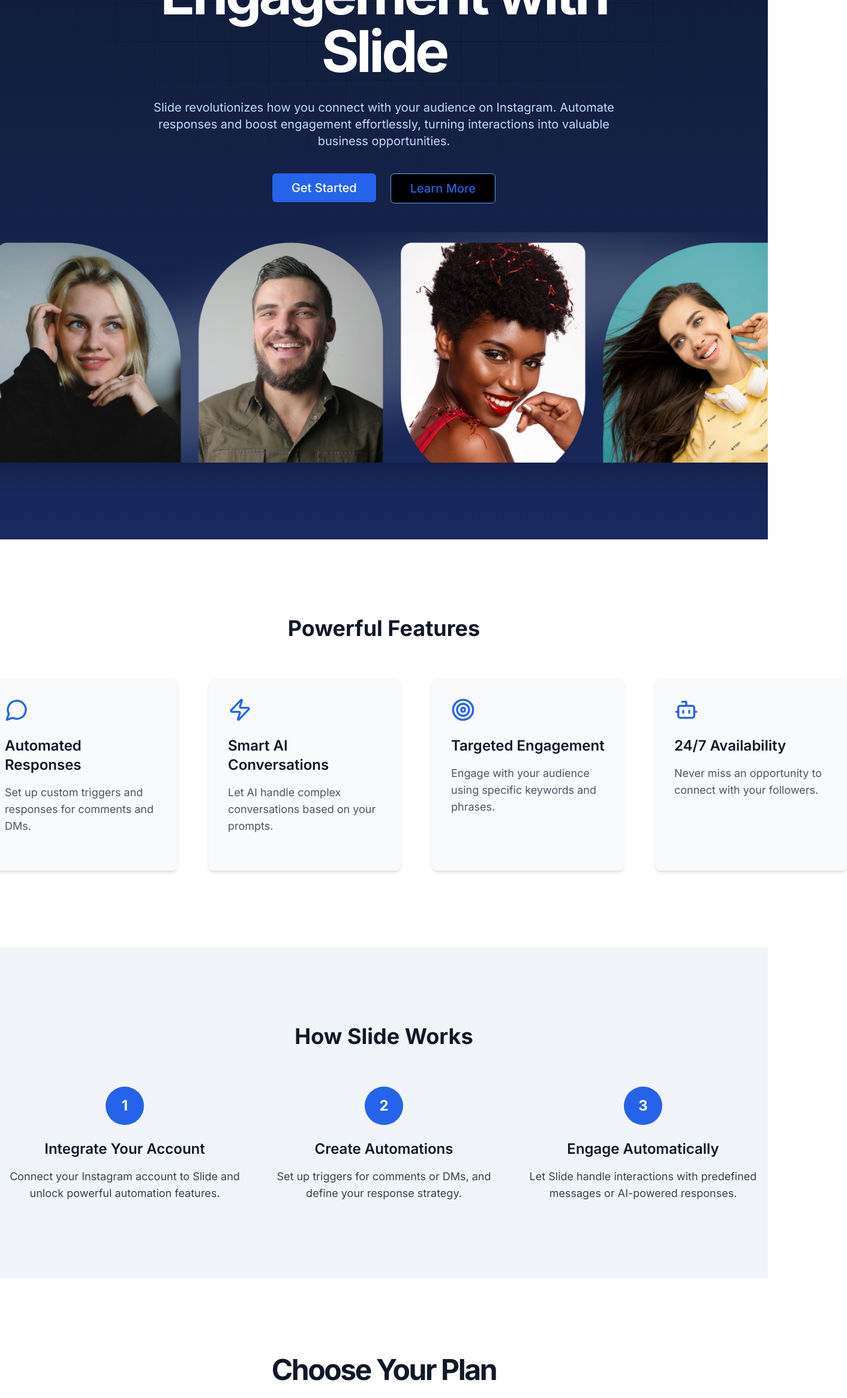
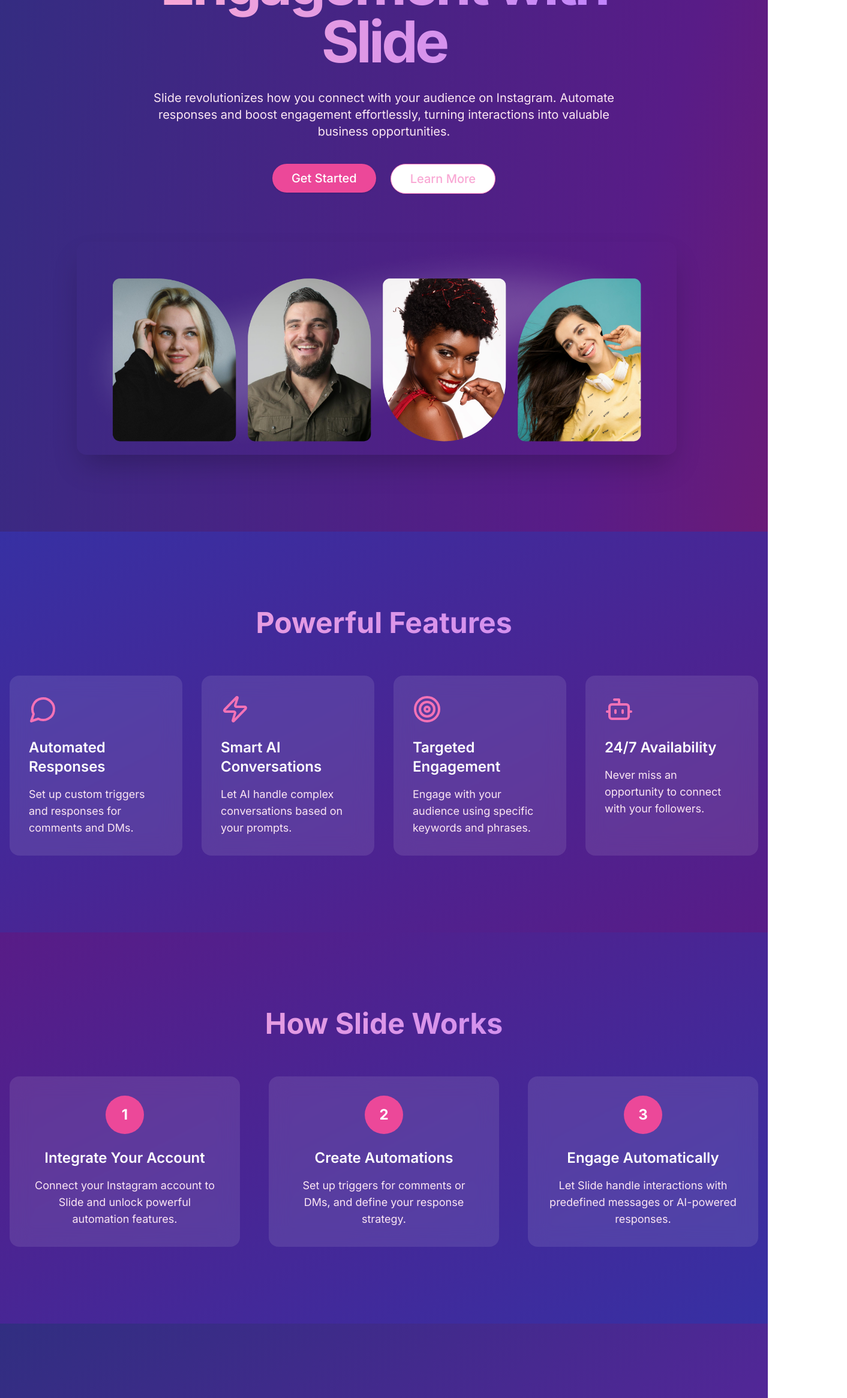
Before and after one commit to Sumit3972/slider-insta, a Next.js app: page / in a window 1280 px wide. Shown: the part 467-2797 px from the top of the page at 60% size, 1412 px wide, since content can reach past the window. Built offline with nearby package versions, Linux system fonts and the light colour scheme.

Commit message:
Added feature

```diff
--- a/src/app/(website)/_component/home-client.tsx
+++ b/src/app/(website)/_component/home-client.tsx
@@ -67,7 +67,7 @@ export default function HomeClient() {
       role: "Fashion Influencer",
       content:
         "Slide has revolutionized how I interact with my followers. The AI responses are so natural, my engagement has skyrocketed!",
-      avatar: "https://randomuser.me/api/portraits/men/1.jpg",
+      avatar: "https://randomuser.me/api/portraits/women/1.jpg",
     },
     {
       name: "Mike Chen",
@@ -79,62 +79,59 @@ export default function HomeClient() {
   ]
 
   return (
-    <main className="bg-gradient-to-b from-slate-900 via-blue-900 to-slate-900">
-      <header className="sticky top-0 z-50 bg-slate-900/95 backdrop-blur-sm">
-        <div className="container px-4 py-6">
+    <main className="bg-gradient-to-br from-indigo-900 via-purple-900 to-pink-800 text-white">
+      <header className="sticky top-0 z-50 bg-indigo-900/95 backdrop-blur-sm">
+        <div className="container mx-auto px-4 py-4">
           <div className="flex items-center justify-between">
             <div className="flex items-center gap-3">
-              <div className="h-10 w-10 rounded-lg bg-white text-primary-foreground flex items-center justify-center font-bold">
-                <SlideSvg />
+              <div className="h-10 w-10 rounded-full bg-white text-indigo-900 flex items-center justify-center font-bold text-2xl">
+                S
               </div>
-              <span className="text-2xl font-semibold text-white">Slide</span>
+              <span className="text-2xl font-semibold">Slide</span>
             </div>
-            <nav className="hidden space-x-8 text-xl text-white md:block">
-              <Link href="#features" className="hover:text-blue-300">
+            <nav className="hidden space-x-8 text-lg md:block">
+              <Link href="#features" className="hover:text-pink-300 transition-colors">
                 Features
               </Link>
-              <Link href="#how-it-works" className="hover:text-blue-300">
+              <Link href="#how-it-works" className="hover:text-pink-300 transition-colors">
                 How It Works
               </Link>
-              <Link href="#pricing" className="hover:text-blue-300">
+              <Link href="#pricing" className="hover:text-pink-300 transition-colors">
                 Pricing
               </Link>
-              <Link href="#testimonials" className="hover:text-blue-300">
+              <Link href="#testimonials" className="hover:text-pink-300 transition-colors">
                 Testimonials
               </Link>
-              <Link href="#contact" className="hover:text-blue-300">
+              <Link href="#contact" className="hover:text-pink-300 transition-colors">
                 Contact
               </Link>
             </nav>
-            <Button className="bg-white text-slate-900 hover:bg-blue-100 text-lg py-2 px-6">
+            <Button className="bg-white text-indigo-900 hover:bg-pink-100 text-lg py-2 px-6 rounded-full transition-all duration-300 transform hover:scale-105">
               <Link href="/dashboard">Login</Link>
             </Button>
           </div>
         </div>
       </header>
 
-      <section className="relative overflow-hidden">
-        <div className="absolute inset-0 bg-[linear-gradient(to_right,#0f172a_1px,transparent_1px),linear-gradient(to_bottom,#0f172a_1px,transparent_1px)] bg-[size:4rem_4rem] [mask-image:radial-gradient(ellipse_60%_50%_at_50%_0%,#000_70%,transparent_110%)]" />
-        <div className="relative container px-4 py-20 md:py-32">
+      <section className="relative overflow-hidden py-20 md:py-32">
+        <div className="container mx-auto px-4">
           <motion.div
             initial={{ opacity: 0, y: 20 }}
             animate={{ opacity: 1, y: 0 }}
             transition={{ duration: 0.8 }}
             className="mx-auto max-w-3xl text-center"
           >
-            <h1 className="text-5xl font-bold leading-tight tracking-tighter text-white sm:text-6xl md:text-7xl lg:text-8xl">
+            <h1 className="text-5xl font-bold leading-tight tracking-tighter sm:text-6xl md:text-7xl lg:text-8xl mb-8 bg-clip-text text-transparent bg-gradient-to-r from-pink-300 to-purple-400">
               Transform Your Instagram Engagement with Slide
             </h1>
-
-            <p className="mt-8 text-xl text-blue-200">
+            <p className="mt-8 text-xl text-pink-100">
               Slide revolutionizes how you connect with your audience on Instagram. Automate responses and boost
               engagement effortlessly, turning interactions into valuable business opportunities.
             </p>
-
             <div className="mt-10 flex justify-center gap-6">
               <Button
                 size="lg"
-                className="bg-blue-600 text-white hover:bg-blue-700 text-xl py-6 px-8"
+                className="bg-pink-500 text-white hover:bg-pink-600 text-xl py-6 px-8 rounded-full transition-all duration-300 transform hover:scale-105"
                 onClick={() => {
                   router.push("/dashboard")
                 }}
@@ -144,7 +141,7 @@ export default function HomeClient() {
               <Button
                 size="lg"
                 variant="outline"
-                className="border-blue-400 text-blue-600 bg-black hover:bg-blue-900/50 text-xl py-6 px-8"
+                className="border-pink-400 text-pink-300 hover:bg-pink-900/50 text-xl py-6 px-8 rounded-full transition-all duration-300 transform hover:scale-105"
                 onClick={() => {
                   router.push("/dashboard")
                 }}
@@ -157,91 +154,86 @@ export default function HomeClient() {
             initial={{ opacity: 0, y: 50 }}
             animate={{ opacity: 1, y: 0 }}
             transition={{ duration: 0.8, delay: 0.2 }}
-            className="relative h-60  md:h-96 w-[120%] right-28 mt-12"
+            className="relative mt-20 mx-auto max-w-5xl"
           >
-            <Image src="/Ig-creators.png" alt="Community members" fill className="object-cover rounded-xl shadow-2xl" />
+            <Image
+              src="/Ig-creators.png"
+              alt="Community members"
+              width={1000}
+              height={600}
+              className="rounded-2xl shadow-2xl"
+            />
           </motion.div>
         </div>
       </section>
-      <section id="features" className="py-32 bg-white">
-  <div className="container px-14 ">
-    <h2 className="text-4xl font-bold text-center mb-16 text-gray-900">Powerful Features</h2>
-    <div className="grid grid-cols-1 md:grid-cols-2 lg:grid-cols-4 gap-60 -ml-20 ">
+      <section id="features" className="py-32 bg-gradient-to-br from-indigo-800 to-purple-900">
+        <div className="container mx-auto px-4">
+          <h2 className="text-5xl font-bold text-center mb-16 text-transparent bg-clip-text bg-gradient-to-r from-pink-300 to-purple-400">
+            Powerful Features
+          </h2>
+          <div className="grid grid-cols-1 md:grid-cols-2 lg:grid-cols-4 gap-8">
             {features.map((feature, index) => (
               <motion.div
                 key={index}
                 initial={{ opacity: 0, y: 20 }}
                 animate={{ opacity: 1, y: 0 }}
                 transition={{ duration: 0.5, delay: index * 0.1 }}
-          className="bg-slate-50 p-8 rounded-lg shadow-md hover:shadow-lg transition-shadow h-80 w-80"
+                className="bg-white/10 p-8 rounded-2xl backdrop-blur-lg hover:bg-white/20 transition-all duration-300 transform hover:scale-105"
               >
-          <div className="text-blue-600 mb-6">
-            {React.cloneElement(feature.icon, { className: "h-10 w-10" })}
-          </div>
-          <h3 className="text-2xl text-gray-900 font-semibold mb-4">{feature.title}</h3>
-          <p className="text-gray-600 text-lg">{feature.description}</p>
+                <div className="text-pink-400 mb-6">{React.cloneElement(feature.icon, { className: "h-12 w-12" })}</div>
+                <h3 className="text-2xl font-semibold mb-4">{feature.title}</h3>
+                <p className="text-pink-100 text-lg">{feature.description}</p>
               </motion.div>
             ))}
           </div>
         </div>
       </section>
 
-
-      <section id="how-it-works" className="py-32 bg-slate-100">
-        <div className="container px-4">
-          <h2 className="text-4xl font-bold text-center mb-16 text-gray-900">How Slide Works</h2>
+      <section id="how-it-works" className="py-32 bg-gradient-to-br from-purple-900 to-indigo-800">
+        <div className="container mx-auto px-4">
+          <h2 className="text-5xl font-bold text-center mb-16 text-transparent bg-clip-text bg-gradient-to-r from-pink-300 to-purple-400">
+            How Slide Works
+          </h2>
           <div className="grid grid-cols-1 md:grid-cols-3 gap-12">
+            {[
+              {
+                title: "Integrate Your Account",
+                description: "Connect your Instagram account to Slide and unlock powerful automation features.",
+              },
+              {
+                title: "Create Automations",
+                description: "Set up triggers for comments or DMs, and define your response strategy.",
+              },
+              {
+                title: "Engage Automatically",
+                description: "Let Slide handle interactions with predefined messages or AI-powered responses.",
+              },
+            ].map((step, index) => (
               <motion.div
-              initial={{ opacity: 0, x: -20 }}
-              animate={{ opacity: 1, x: 0 }}
-              transition={{ duration: 0.5 }}
-              className="text-center"
-            >
-              <div className="bg-blue-600 text-white rounded-full w-16 h-16 flex items-center justify-center mx-auto mb-6 text-2xl font-bold">
-                1
-              </div>
-              <h3 className="text-2xl font-semibold mb-4 text-gray-900">Integrate Your Account</h3>
-              <p className="text-gray-700 text-lg">
-                Connect your Instagram account to Slide and unlock powerful automation features.
-              </p>
-            </motion.div>
-            <motion.div
+                key={index}
                 initial={{ opacity: 0, y: 20 }}
                 animate={{ opacity: 1, y: 0 }}
-              transition={{ duration: 0.5, delay: 0.2 }}
-              className="text-center"
+                transition={{ duration: 0.5, delay: index * 0.2 }}
+                className="text-center bg-white/10 p-8 rounded-2xl backdrop-blur-lg hover:bg-white/20 transition-all duration-300 transform hover:scale-105"
               >
-              <div className="bg-blue-600 text-white rounded-full w-16 h-16 flex items-center justify-center mx-auto mb-6 text-2xl font-bold">
-                2
+                <div className="bg-pink-500 text-white rounded-full w-16 h-16 flex items-center justify-center mx-auto mb-6 text-2xl font-bold">
+                  {index + 1}
                 </div>
-              <h3 className="text-2xl font-semibold mb-4 text-gray-900">Create Automations</h3>
-              <p className="text-gray-700 text-lg">
-                Set up triggers for comments or DMs, and define your response strategy.
-              </p>
+                <h3 className="text-2xl font-semibold mb-4">{step.title}</h3>
+                <p className="text-pink-100 text-lg">{step.description}</p>
               </motion.div>
-            <motion.div
-              initial={{ opacity: 0, x: 20 }}
-              animate={{ opacity: 1, x: 0 }}
-              transition={{ duration: 0.5, delay: 0.4 }}
-              className="text-center"
-            >
-              <div className="bg-blue-600 text-white rounded-full w-16 h-16 flex items-center justify-center mx-auto mb-6 text-2xl font-bold">
-                3
-              </div>
-              <h3 className="text-2xl font-semibold mb-4 text-gray-900">Engage Automatically</h3>
-              <p className="text-gray-700 text-lg">
-                Let Slide handle interactions with predefined messages or AI-powered responses.
-              </p>
-            </motion.div>
+            ))}
           </div>
         </div>
       </section>
 
-      <section id="pricing" className="py-32 bg-white">
-        <div className="container px-4">
+      <section id="pricing" className="py-32 bg-gradient-to-br from-indigo-900 to-purple-800">
+        <div className="container mx-auto px-4">
           <div className="flex flex-col items-center justify-center space-y-6 text-center mb-16">
-            <h2 className="text-4xl font-bold tracking-tighter sm:text-5xl text-gray-900">Choose Your Plan</h2>
-            <p className="max-w-[900px] text-gray-600 text-xl">
+            <h2 className="text-5xl font-bold tracking-tighter sm:text-6xl text-transparent bg-clip-text bg-gradient-to-r from-pink-300 to-purple-400">
+              Choose Your Plan
+            </h2>
+            <p className="max-w-[900px] text-pink-100 text-xl">
               Select the perfect plan to boost your Instagram engagement
             </p>
           </div>
@@ -253,31 +245,31 @@ export default function HomeClient() {
                 animate={{ opacity: 1, y: 0 }}
                 transition={{ duration: 0.5, delay: index * 0.2 }}
               >
-                <Card className="flex flex-col justify-between h-full bg-white shadow-lg">
-                  <CardHeader className="bg-gray-50 p-8">
-                    <CardTitle className="text-3xl font-bold text-gray-900">{plan.name}</CardTitle>
-                    <CardDescription className="text-gray-600 text-lg mt-2">{plan.description}</CardDescription>
+                <Card className="flex flex-col justify-between h-full bg-white/10 backdrop-blur-lg hover:bg-white/20 transition-all duration-300 transform hover:scale-105">
+                  <CardHeader className="bg-gradient-to-br from-pink-500/20 to-purple-500/20 p-8 rounded-t-2xl">
+                    <CardTitle className="text-3xl font-bold text-white">{plan.name}</CardTitle>
+                    <CardDescription className="text-pink-100 text-lg mt-2">{plan.description}</CardDescription>
                   </CardHeader>
                   <CardContent className="grid gap-6 p-8">
-                    <div className="text-5xl font-bold text-gray-900">
+                    <div className="text-5xl font-bold text-transparent bg-clip-text bg-gradient-to-r from-pink-300 to-purple-400">
                       {plan.price}
-                      <span className="text-2xl font-normal text-gray-600">/month</span>
+                      <span className="text-2xl font-normal text-pink-200">/month</span>
                     </div>
                     <ul className="space-y-4">
                       {plan.features.map((feature, i) => (
                         <li key={i} className="flex items-center">
-                          <CheckCircle className="mr-3 h-6 w-6 text-green-500" />
-                          <span className="text-lg text-gray-700">{feature}</span>
+                          <CheckCircle className="mr-3 h-6 w-6 text-pink-400" />
+                          <span className="text-lg text-pink-100">{feature}</span>
                         </li>
                       ))}
                     </ul>
                   </CardContent>
-                  <CardFooter className="bg-gray-50 p-8">
+                  <CardFooter className="bg-gradient-to-br from-pink-500/20 to-purple-500/20 p-8 rounded-b-2xl">
                     <Button
                       onClick={() => {
                         router.push("/dashboard")
                       }}
-                      className="w-full bg-blue-600 hover:bg-blue-700 text-white text-xl py-6"
+                      className="w-full bg-pink-500 hover:bg-pink-600 text-white text-xl py-6 rounded-full transition-all duration-300 transform hover:scale-105"
                     >
                       {plan.cta}
                     </Button>
@@ -289,9 +281,11 @@ export default function HomeClient() {
         </div>
       </section>
 
-      <section id="testimonials" className="py-32 bg-slate-100">
-        <div className="container px-4">
-          <h2 className="text-4xl font-bold text-center mb-16 text-gray-900">What Our Users Say</h2>
+      <section id="testimonials" className="py-32 bg-gradient-to-br from-purple-900 to-indigo-800">
+        <div className="container mx-auto px-4">
+          <h2 className="text-5xl font-bold text-center mb-16 text-transparent bg-clip-text bg-gradient-to-r from-pink-300 to-purple-400">
+            What Our Users Say
+          </h2>
           <div className="grid grid-cols-1 md:grid-cols-2 gap-12 max-w-5xl mx-auto">
             {testimonials.map((testimonial, index) => (
               <motion.div
@@ -299,7 +293,7 @@ export default function HomeClient() {
                 initial={{ opacity: 0, y: 20 }}
                 animate={{ opacity: 1, y: 0 }}
                 transition={{ duration: 0.5, delay: index * 0.2 }}
-                className="bg-white p-8 rounded-lg shadow-md"
+                className="bg-white/10 p-8 rounded-2xl backdrop-blur-lg hover:bg-white/20 transition-all duration-300 transform hover:scale-105"
               >
                 <div className="flex items-center mb-6">
                   <Image
@@ -310,25 +304,27 @@ export default function HomeClient() {
                     className="rounded-full mr-4"
                   />
                   <div>
-                    <h3 className="font-semibold text-xl text-gray-900">{testimonial.name}</h3>
-                    <p className="text-lg text-gray-600">{testimonial.role}</p>
+                    <h3 className="font-semibold text-xl text-white">{testimonial.name}</h3>
+                    <p className="text-lg text-pink-200">{testimonial.role}</p>
                   </div>
                 </div>
-                <p className="text-gray-700 text-lg leading-relaxed">&ldquo;{testimonial.content}&rdquo;</p>
+                <p className="text-pink-100 text-lg leading-relaxed">&ldquo;{testimonial.content}&rdquo;</p>
               </motion.div>
             ))}
           </div>
         </div>
       </section>
 
-      <section id="contact" className="py-32 bg-blue-900 text-white">
-        <div className="container px-4">
+      <section id="contact" className="py-32 bg-gradient-to-br from-indigo-900 to-purple-800">
+        <div className="container mx-auto px-4">
           <div className="max-w-3xl mx-auto text-center">
-            <h2 className="text-4xl font-bold mb-6">Ready to Transform Your Instagram Engagement?</h2>
-            <p className="mb-10 text-xl">Get started with Slide today and watch your audience grow!</p>
+            <h2 className="text-5xl font-bold mb-6 text-transparent bg-clip-text bg-gradient-to-r from-pink-300 to-purple-400">
+              Ready to Transform Your Instagram Engagement?
+            </h2>
+            <p className="mb-10 text-xl text-pink-100">Get started with Slide today and watch your audience grow!</p>
             <Button
               size="lg"
-              className="bg-white text-blue-900 hover:bg-blue-100 text-xl py-6 px-10"
+              className="bg-pink-500 text-white hover:bg-pink-600 text-xl py-6 px-10 rounded-full transition-all duration-300 transform hover:scale-105"
               onClick={() => {
                 router.push("/dashboard")
               }}
@@ -339,92 +335,92 @@ export default function HomeClient() {
         </div>
       </section>
 
-      <footer className="bg-slate-900 text-white py-16">
-        <div className="container px-4">
+      <footer className="bg-indigo-900 text-white py-16">
+        <div className="container mx-auto px-4">
           <div className="grid grid-cols-2 md:grid-cols-4 gap-12">
-            <div className="text-2xl">
-              <h3 className="font-semibold mb-4">Product</h3>
+            <div className="text-lg">
+              <h3 className="font-semibold mb-4 text-pink-300">Product</h3>
               <ul className="space-y-2">
                 <li>
-                  <Link href="#features" className="hover:text-blue-400">
+                  <Link href="#features" className="hover:text-pink-200 transition-colors">
                     Features
                   </Link>
                 </li>
                 <li>
-                  <Link href="#pricing" className="hover:text-blue-400">
+                  <Link href="#pricing" className="hover:text-pink-200 transition-colors">
                     Pricing
                   </Link>
                 </li>
                 <li>
-                  <Link href="#" className="hover:text-blue-400">
+                  <Link href="#" className="hover:text-pink-200 transition-colors">
                     API
                   </Link>
                 </li>
               </ul>
             </div>
-            <div className="text-2xl">
-              <h3 className="font-semibold mb-4">Company</h3>
+            <div className="text-lg">
+              <h3 className="font-semibold mb-4 text-pink-300">Company</h3>
               <ul className="space-y-2">
                 <li>
-                  <Link href="#" className="hover:text-blue-400">
+                  <Link href="#" className="hover:text-pink-200 transition-colors">
                     About Us
                   </Link>
                 </li>
                 <li>
-                  <Link href="#" className="hover:text-blue-400">
+                  <Link href="#" className="hover:text-pink-200 transition-colors">
                     Careers
                   </Link>
                 </li>
                 <li>
-                  <Link href="#" className="hover:text-blue-400">
+                  <Link href="#" className="hover:text-pink-200 transition-colors">
                     Contact
                   </Link>
                 </li>
               </ul>
             </div>
-            <div className="text-2xl">
-              <h3 className="font-semibold mb-4">Resources</h3>
+            <div className="text-lg">
+              <h3 className="font-semibold mb-4 text-pink-300">Resources</h3>
               <ul className="space-y-2">
                 <li>
-                  <Link href="#" className="hover:text-blue-400">
+                  <Link href="#" className="hover:text-pink-200 transition-colors">
                     Blog
                   </Link>
                 </li>
                 <li>
-                  <Link href="#" className="hover:text-blue-400">
+                  <Link href="#" className="hover:text-pink-200 transition-colors">
                     Documentation
                   </Link>
                 </li>
                 <li>
-                  <Link href="#" className="hover:text-blue-400">
+                  <Link href="#" className="hover:text-pink-200 transition-colors">
                     Help Center
                   </Link>
                 </li>
               </ul>
             </div>
-            <div className="text-2xl">
-              <h3 className="font-semibold mb-4">Legal</h3>
+            <div className="text-lg">
+              <h3 className="font-semibold mb-4 text-pink-300">Legal</h3>
               <ul className="space-y-2">
                 <li>
-                  <Link href="#" className="hover:text-blue-400">
+                  <Link href="#" className="hover:text-pink-200 transition-colors">
                     Privacy Policy
                   </Link>
                 </li>
                 <li>
-                  <Link href="#" className="hover:text-blue-400">
+                  <Link href="#" className="hover:text-pink-200 transition-colors">
                     Terms of Service
                   </Link>
                 </li>
                 <li>
-                  <Link href="#" className="hover:text-blue-400">
+                  <Link href="#" className="hover:text-pink-200 transition-colors">
                     Cookie Policy
                   </Link>
                 </li>
               </ul>
             </div>
-          </div >
-          <div className="mt-12 pt-8 border-t border-gray-700 text-center">
-            <p className="text-lg">&copy; {new Date().getFullYear()} Slide. All rights reserved.</p>
+          </div>
+          <div className="mt-12 pt-8 border-t border-pink-800 text-center">
+            <p className="text-lg text-pink-200">&copy; {new Date().getFullYear()} Slide. All rights reserved.</p>
           </div>
         </div>
       </footer>
```
Also changed, not shown: package.json (+5 -3 lines), 1 other file (tests, documents, lock files or other folders). Lines whose indentation alone changed are shown as unchanged.
